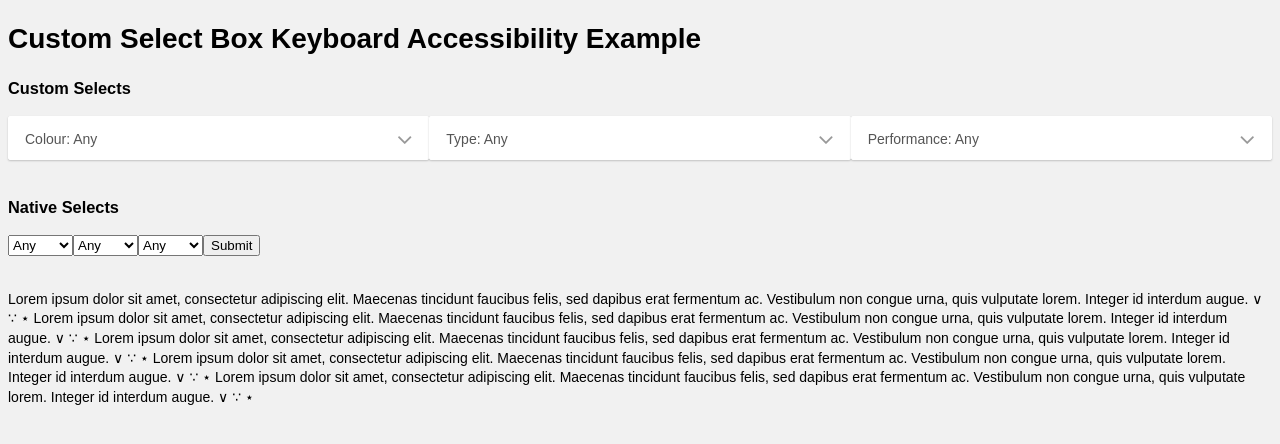
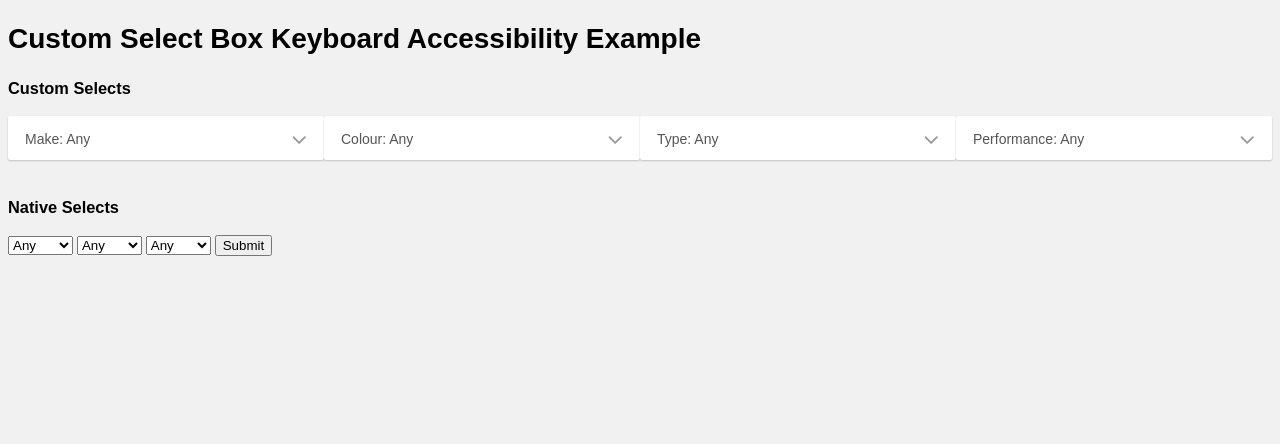
Before and after one commit to benbowes/selectbox-keyboard-accessibility-hack, a website built with webpack: page dist/index.html in a window 1280 px wide. Built offline with nearby package versions, Linux system fonts and the light colour scheme.

Commit message:
Update css from flex => inline-block and update html

```diff
--- a/dist/index.html
+++ b/dist/index.html
@@ -14,7 +14,27 @@
 <h3>Custom Selects</h3>
 
 <div class="row">
-  <div class="col">
+  <div class="colQuarter">
+
+    <div role="listbox" tabindex="0" class="select-box">
+      <div class="label-container">
+        Make: <span class="label">Any</span>
+        <i class="icon fa fa-angle-down" aria-hidden="true"></i>
+      </div>
+      <div class="options-container">
+        <div role="option" class="option" data-value="null">Any</div>
+        <div role="option" class="option" data-value="fiat">Fiat</div>
+        <div role="option" class="option" data-value="subaru">Subaru</div>
+        <div role="option" class="option" data-value="bmw">BMW</div>
+        <div role="option" class="option" data-value="tesla">Tesla</div>
+      </div>
+      <input type="hidden" name="colour" value="null" />
+    </div>
+  </div>
+
+
+  <div class="colQuarter">
+
     <div role="listbox" tabindex="0" class="select-box">
       <div class="label-container">
         Colour: <span class="label">Any</span>
@@ -33,7 +53,7 @@
     </div>
   </div>
 
-  <div class="col">
+  <div class="colQuarter">
     <div role="listbox" tabindex="0" class="select-box">
       <div class="label-container">
         Type: <span class="label">Any</span>
@@ -51,7 +71,7 @@
     </div>
   </div>
 
-  <div class="col">
+  <div class="colQuarter">
     <div role="listbox" tabindex="0" class="select-box">
         <div class="label-container">
         Performance: <span class="label">Any</span>
@@ -75,7 +95,7 @@
 <h3>Native Selects</h3>
 
 <div class="row">
-  <select name="make">
+  <select name="native1">
     <option selected value="null">Any</option>
     <option value="fiat">Fiat</option>
     <option value="subaru">Subaru</option>
@@ -83,7 +103,7 @@
     <option value="tesla">Tesla</option>
   </select>
 
-  <select name="make">
+  <select name="native2">
     <option selected value="null">Any</option>
     <option value="fiat">Fiat</option>
     <option value="subaru">Subaru</option>
@@ -91,7 +111,7 @@
     <option value="tesla">Tesla</option>
   </select>
 
-  <select name="make">
+  <select name="native3">
     <option selected value="null">Any</option>
     <option value="fiat">Fiat</option>
     <option value="subaru">Subaru</option>
@@ -105,14 +125,6 @@
 
 </form>
 
-<br/>
-
-<p>Lorem ipsum dolor sit amet, consectetur adipiscing elit. Maecenas tincidunt faucibus felis, sed dapibus erat fermentum ac. Vestibulum non congue urna, quis vulputate lorem. Integer id interdum augue. &or; &because; &Star; Lorem ipsum dolor sit amet, consectetur
-adipiscing elit. Maecenas tincidunt faucibus felis, sed dapibus erat fermentum ac. Vestibulum non congue urna, quis vulputate lorem. Integer id interdum augue. &or; &because; &Star; Lorem ipsum dolor sit amet, consectetur adipiscing elit. Maecenas tincidunt
-faucibus felis, sed dapibus erat fermentum ac. Vestibulum non congue urna, quis vulputate lorem. Integer id interdum augue. &or; &because; &Star; Lorem ipsum dolor sit amet, consectetur adipiscing elit. Maecenas tincidunt faucibus felis, sed dapibus erat
-fermentum ac. Vestibulum non congue urna, quis vulputate lorem. Integer id interdum augue. &or; &because; &Star; Lorem ipsum dolor sit amet, consectetur adipiscing elit. Maecenas tincidunt faucibus felis, sed dapibus erat fermentum ac. Vestibulum non
-congue urna, quis vulputate lorem. Integer id interdum augue. &or; &because; &Star;</p>
-
 <script src="index.js"></script>
 
 </body>
--- a/dist/styles.css
+++ b/dist/styles.css
@@ -10,13 +10,20 @@ body {
 }
 
 .row {
-  display: flex;
-  flex-wrap: wrap;
+  display: block;
 }
 
-.col {
-  flex: 0 0 100%;
+.row:after {
+  content: "";
+  display: table;
+  clear: both;
+}
+
+.colQuarter {
+  display: inline-block;
+  width: 100%;
   margin: 0 0 1rem 0;
+  float: left;
 }
 
 .select-box {
@@ -49,7 +56,6 @@ body {
   visibility: hidden;
   width: 100%;
   overflow: hidden;
-  box-sizing: content-box;
   box-shadow: 0 1px 2px 0 rgba(0,0,0, 0.2);
 }
 
@@ -101,11 +107,8 @@ body {
 }
 
 @media (min-width: 600px) {
-  .row {
-    flex-wrap: nowrap;
-  }
-  .col {
-    flex: 0 0 33.332%;
+  .colQuarter {
+    width: 25%;
     margin: 0;
   }
 }
```
